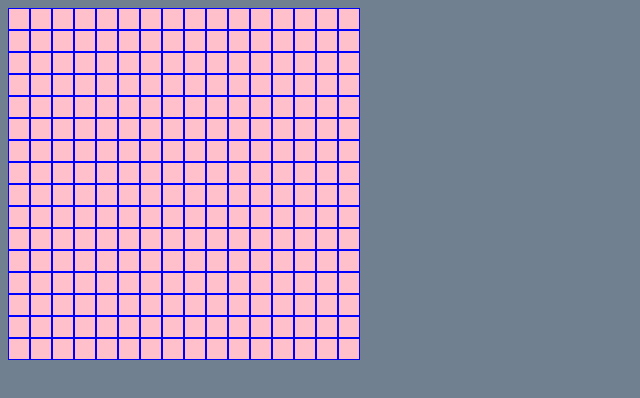
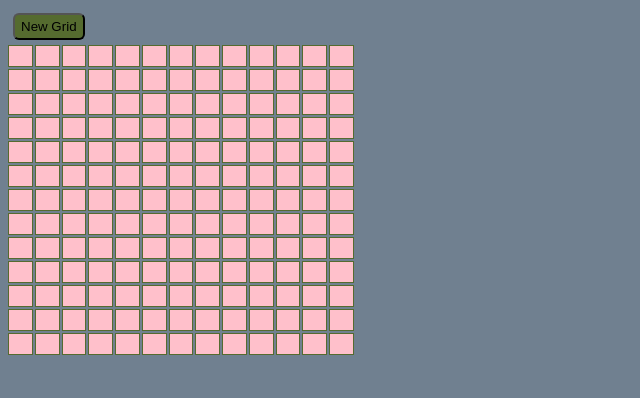
Before and after one commit to Ginx07/Etch-a-sketch, a plain HTML site: page index.html in a window 1280 px wide. Shown: the whole page, without its empty margins (0-640 px from the left). Drawn offline with Linux system fonts and the light colour scheme.

Commit message:
swapped to flexboxes

```diff
--- a/index.html
+++ b/index.html
@@ -7,6 +7,7 @@
     <link rel="stylesheet" href="styles.css">
 </head>
 <body>
+    <button id="resetBtn">New Grid</button>
     <div class="container"></div>
     <script src="main.js"></script>
 </body>
--- a/main.js
+++ b/main.js
@@ -1,24 +1,35 @@
-const container = document.querySelector(".container");
+const container = document.querySelector('.container');
+const resetBtn = document.getElementById('resetBtn');
 
-function makeGrid() {
-  const container = document.querySelector('.container');
+function makeGrid(size) {
+  container.innerHTML = ''; // Clear existing squares
+  container.style.gridTemplateColumns = `repeat(${size}, 20px)`;
+  container.style.gridTemplateRows = `repeat(${size}, 20px)`;
 
-  for (let i = 0; i < 16 * 16; i++) {
+  for (let i = 0; i < size * size; i++) {
     const square = document.createElement('div');
+    //creating individual squares
     square.classList.add('square');
-
-    // Add hover effect
     square.addEventListener('mouseover', () => {
       square.style.backgroundColor = 'coral';
     });
-
-    //clears square back if left on
-    square.addEventListener('mouseleave', () => {
-        square.style.backgroundColor = 'pink';
-    });
-
     container.appendChild(square);
   }
 }
 
-makeGrid();
+//changing opacity on hover
+function greyscale() {
+  let currentOpacity = .1;
+  let colorPick = "#E8E8E8";
+
+  if (e.style.opacity <= 0.9) {
+    e.style.opacity = +e.styleopacity + 0.1;
+  }
+}
+
+
+// resetBtn.addEventListener('click', () => {
+//   makeGrid(16); // Reset to default 16x16
+// });
+
+makeGrid(13); // Initial grid
--- a/styles.css
+++ b/styles.css
@@ -3,15 +3,31 @@ body {
 }
 
 .container {
-  display: grid;
-  grid-template-columns: repeat(16, 20px);
-  grid-template-rows: repeat(16, 20px);
-  gap: 2px; /* optional spacing between squares */
+  display: flex;
+  flex-wrap: wrap;
+  width: calc(16 * 20px + 15 * 2px); /* total width including gaps */
+  gap: 2px;
 }
 
 .square {
-  width: 100%;
-  height: 100%;
-  border: 1px solid blue;
+  flex: 0 0 6.5%;
+  height: 20px;
+  aspect-ratio: 1;
+  border: 1px solid darkolivegreen;
   background-color: pink;
+  transition: background-color 0.3s;
+  opacity: 1;
 }
+
+
+.div_hover:hover {
+    background-color: coral;
+    opacity: .5;
+}
+
+button {
+    background-color: darkolivegreen;
+    margin: 5px;
+    padding: 4px 6px;
+    border-radius: 6px;
+}
```
